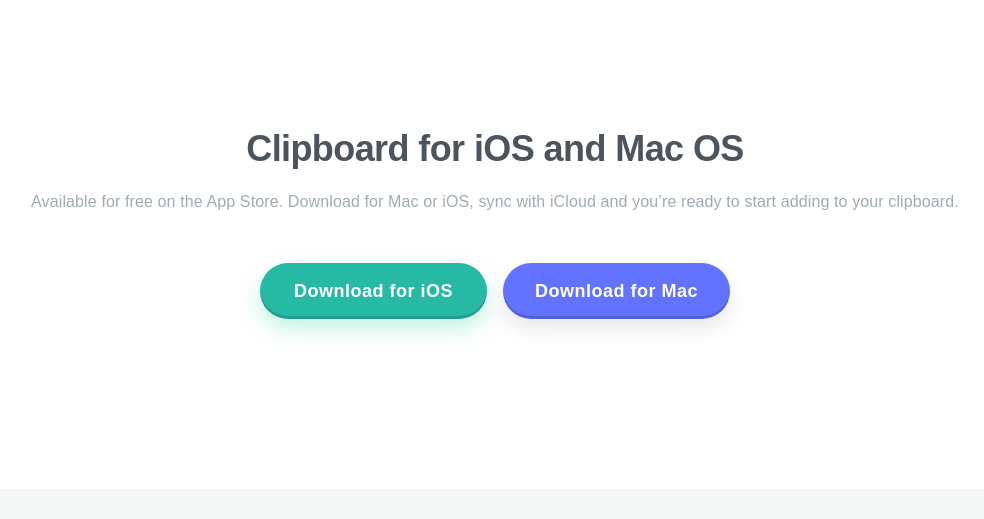
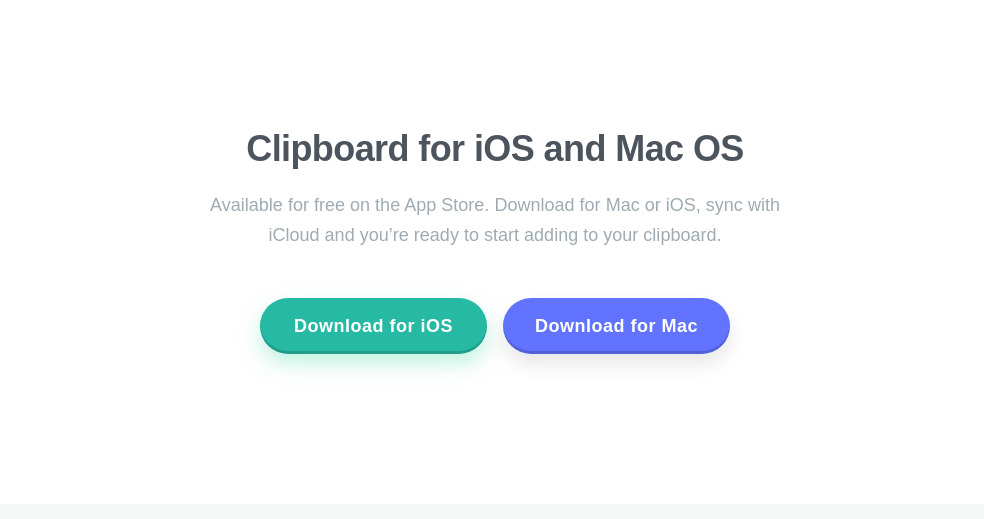
Before and after one commit to cganzon/clipboard, a plain HTML site: page index.html in a window 1280 px wide. Shown: the part 3120-3639 px from the top of the page, without its empty margins (145-1129 px from the left). Drawn offline with Linux system fonts and the light colour scheme; a web font is replaced by a local one.

Commit message:
styled the ios-mac section for tablet/desktop screens

```diff
--- a/style.css
+++ b/style.css
@@ -362,7 +362,8 @@ ul li {
 
     .snippets-paragraph,
     .access-paragraph,
-    .workflow-paragraph {
+    .workflow-paragraph,
+    .ios-mac-paragraph {
         font-size: 1.8rem;
         line-height: 3rem;
         letter-spacing: 0.014px;
@@ -510,6 +511,20 @@ ul li {
     .company {
         margin-bottom: 0;
     }
+
+    /* iOS Mac section */
+    .ios-mac {
+        margin-bottom: 15rem;
+    }
+    .ios-mac-title {
+        margin-bottom: 1.9rem;
+    }
+
+    .ios-mac-paragraph {
+        max-width: 62ch;
+        margin: 0 auto;
+        margin-bottom: 4.75rem;
+    }
 }
 
 @media (min-width: 1025px) {
```
